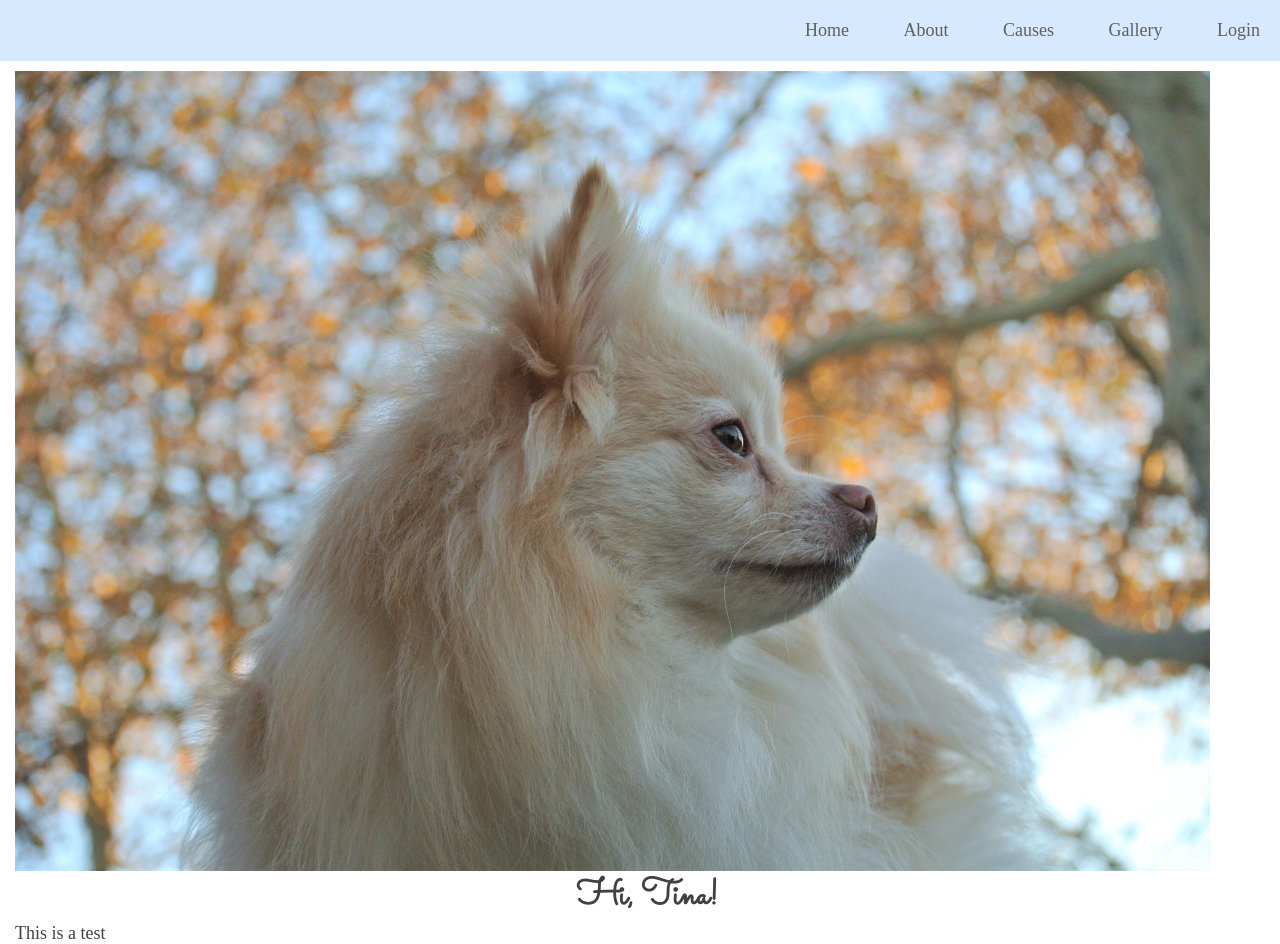
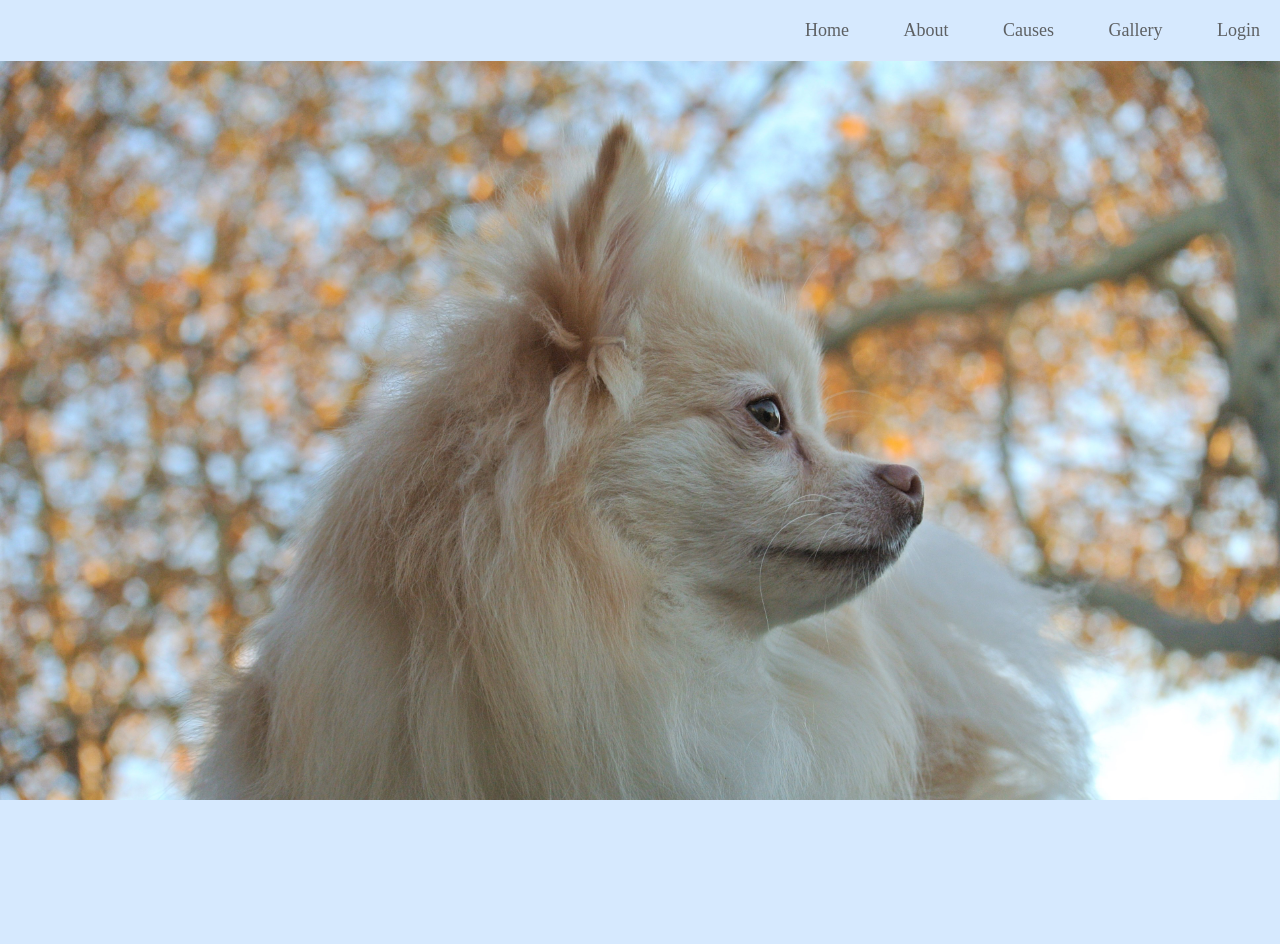
Before and after one commit to tinawong15/about-me, a Flask app: page / in a window 1280 px wide. After the commit the page ends 800 px from the top, so only its background shows below. Run offline with Flask 2, Linux system fonts and the light colour scheme.

Commit message:
fixed index image

```diff
--- a/app/static/navbar.css
+++ b/app/static/navbar.css
@@ -18,7 +18,7 @@ a:hover {
   position: fixed;
   display: flex;
   justify-content: flex-end;
-
+  z-index: 10;
   width: 100%;
   padding: 15px;
   background: #D6E9FE;
--- a/app/static/styles.css
+++ b/app/static/styles.css
@@ -35,32 +35,17 @@ h1 {
   transform: translate(-50%, -50%)
 }
 
-.photo-home {
-    /* background-size: 100%;
-    background-position: center; */
-    /* background-repeat: no-repeat; */
-    display: grid;
-    height: 100%;
-    /* position: fixed;
-    left: 0px;
-    top: 0px;
-    z-index: -1; */
-    /* position: fixed;
-  top: -50%;
-  left: -50%;
-  width: 200%;
-  height: 200%; */
+.photo {
+    position: fixed;
+    top: 100;
+    bottom: 0;
+    left: 0;
+    right: 0;
+/*    min-width: 100%;
+    height:100vh;*/
+    min-width: 100%;
+    width: 100vh;
+    margin: auto;
+    overflow: auto;
+    /*z-index: -10;*/
 }
-
-.photo {
-   max-width: 100%;
-   max-height: 100vh;
-   /* position: absolute;
- top: 0;
- left: 0;
- right: 0;
- bottom: 0;
- margin: auto;
- min-width: 50%;
- min-height: 50%; */
-}
--- a/app/templates/index.html
+++ b/app/templates/index.html
@@ -1,7 +1,7 @@
 {% extends "base.html" %}
 
 {% block content %}
-    <div class="photo-home"><img class="photo" src='/static/images/Pom.jpg'/></div>
-    <h1>Hi, {{ user.username }}!</h1>
-    <p>This is a test</p>
+<img class="photo" src='/static/images/Pom.jpg'/>
+<!--     <h1>Hi, {{ user.username }}!</h1>
+    <p>This is a test</p> -->
 {% endblock %}
```
